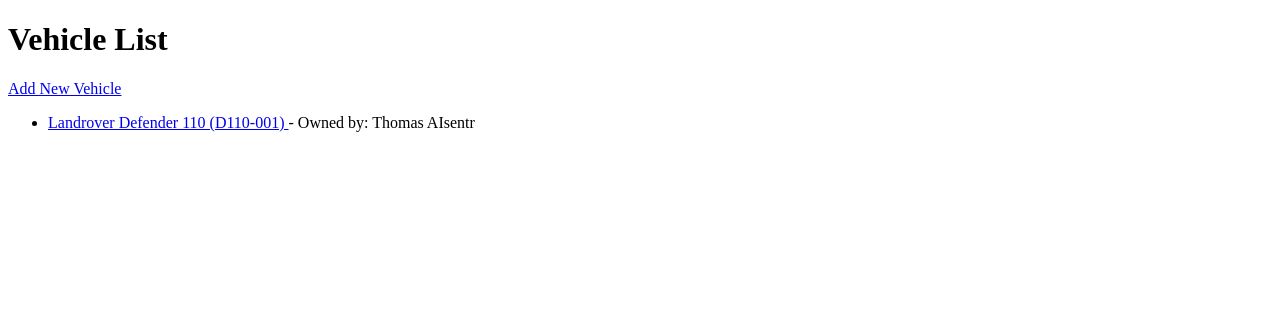
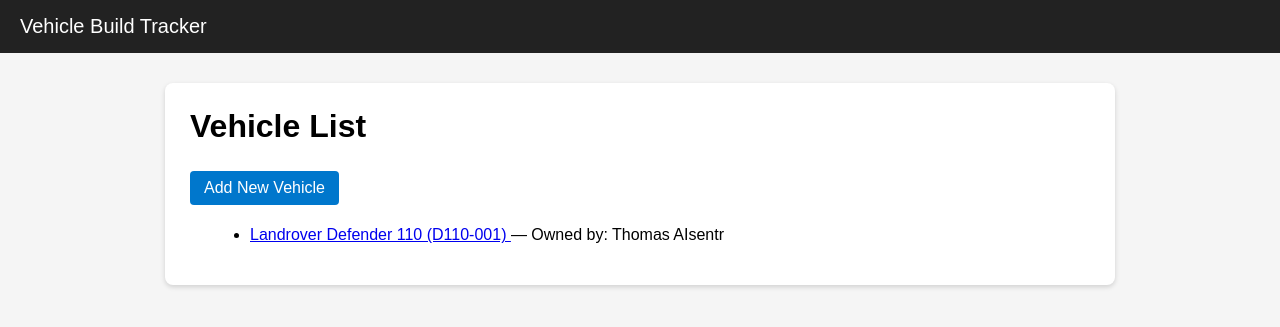
Before and after one commit to thomasfitz24/P3-vehicle-build-tracker, a Django app: page / in a window 1280 px wide. Shown: the top 327 px of the page. Run offline with Django 5.2, Linux system fonts and the light colour scheme; data comes from the database, SQL or seed files in the repository.

Commit message:
Fix builds app location and separate global templates directory

```diff
--- /dev/null
+++ b/templates/base.html
@@ -0,0 +1,65 @@
+<!DOCTYPE html>
+<html lang="en">
+<head>
+    <meta charset="UTF-8">
+    <title>Vehicle Build Tracker</title>
+    <style>
+        body {
+            margin: 0;
+            padding: 0;
+            font-family: Arial, sans-serif;
+            background: #f5f5f5;
+        }
+
+        header {
+            background: #222;
+            color: white;
+            padding: 15px 20px;
+            font-size: 20px;
+        }
+
+        .container {
+            max-width: 900px;
+            margin: 30px auto;
+            background: white;
+            padding: 25px;
+            border-radius: 8px;
+            box-shadow: 0px 2px 5px rgba(0,0,0,0.15);
+        }
+
+        a.button {
+            display: inline-block;
+            padding: 8px 14px;
+            background: #0077cc;
+            color: white;
+            text-decoration: none;
+            border-radius: 4px;
+            margin: 5px 0;
+        }
+
+        a.button.red {
+            background: #cc0000;
+        }
+
+        h1, h2, h3 {
+            margin-top: 0;
+        }
+
+        ol, ul {
+            margin-left: 20px;
+        }
+    </style>
+</head>
+<body>
+
+<header>
+    Vehicle Build Tracker
+</header>
+
+<div class="container">
+    {% block content %}
+    {% endblock %}
+</div>
+
+</body>
+</html>
--- a/templates/builds/vehicle_list.html
+++ b/templates/builds/vehicle_list.html
@@ -1,15 +1,9 @@
-<!DOCTYPE html>
-<html>
-<head>
-    <title>Vehicle List</title>
-</head>
-<body>
+{% extends "base.html" %}
+
+{% block content %}
 <h1>Vehicle List</h1>
 
-    <!-- Link to add a new vehicle -->
-    <p>
-        <a href="{% url 'vehicle_create' %}">Add New Vehicle</a>
-    </p>
+<a href="{% url 'vehicle_create' %}" class="button">Add New Vehicle</a>
 
 {% if vehicles %}
     <ul>
@@ -18,12 +12,11 @@
             <a href="{% url 'vehicle_detail' vehicle.pk %}">
                 {{ vehicle.make }} {{ vehicle.model }} ({{ vehicle.vin_or_id }})
             </a>
-                    - Owned by: {{ vehicle.customer.first_name }} {{ vehicle.customer.last_name }}
+            — Owned by: {{ vehicle.customer }}
         </li>
     {% endfor %}
     </ul>
 {% else %}
     <p>No vehicles found.</p>
 {% endif %}
-</body>
-</html>
+{% endblock %}
```
Lines whose indentation alone changed are shown as unchanged.
